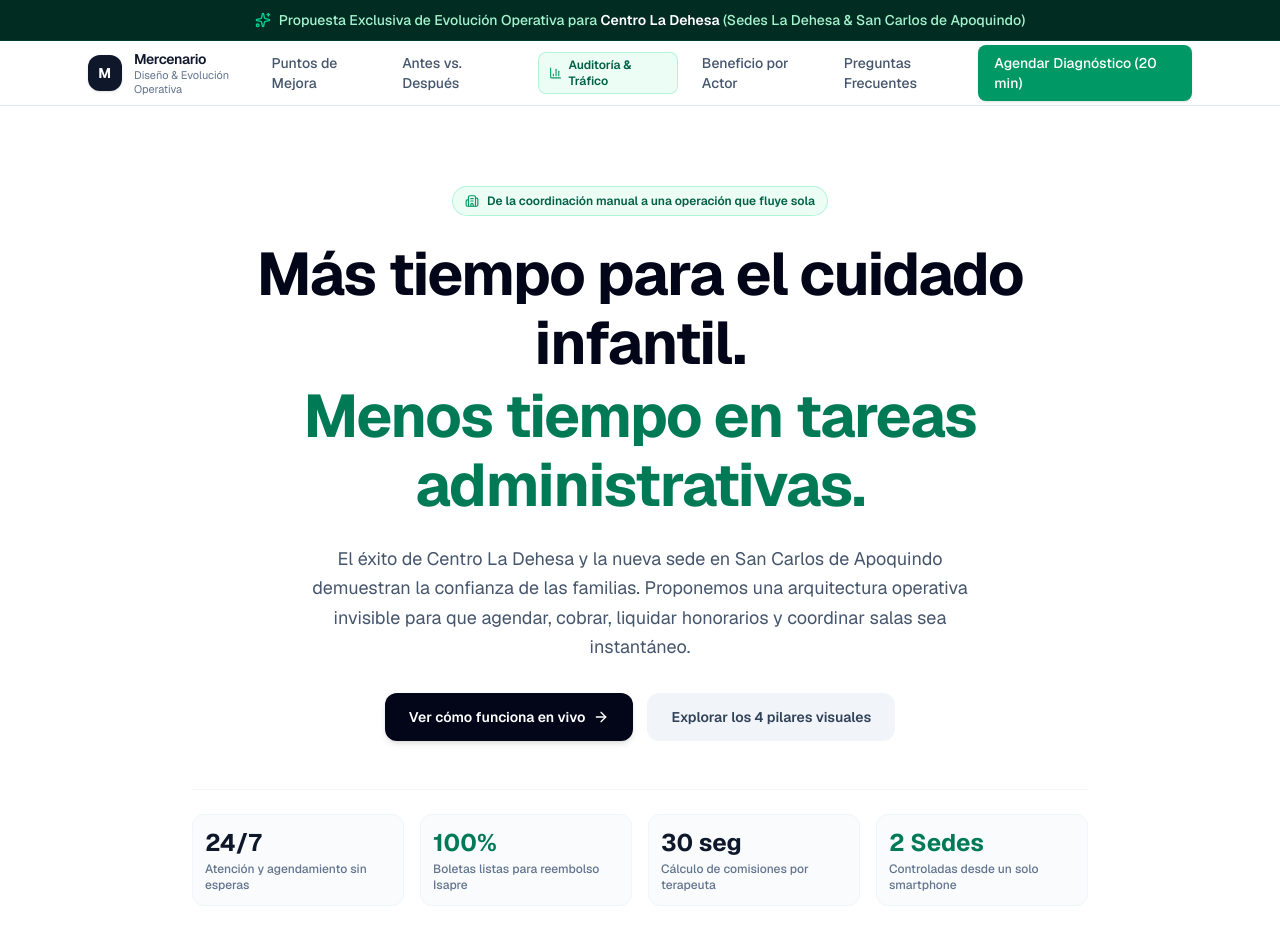
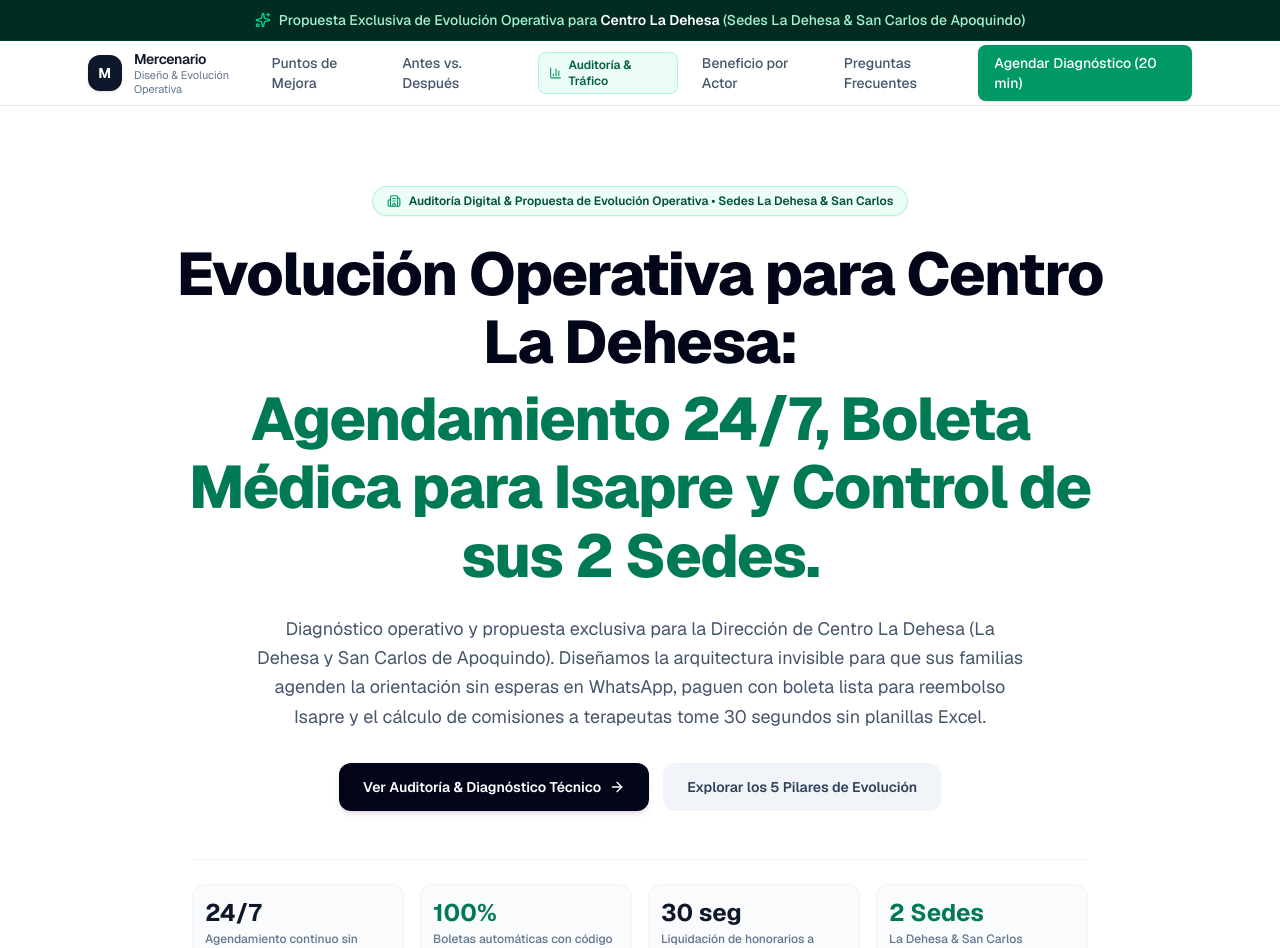
Before and after one commit to Gaz-Style/Mercenario, a Next.js app: page /propuesta/centro-la-dehesa in a window 1280 px wide. Shown: the top 948 px of the page. Built offline with nearby package versions, Linux system fonts and the light colour scheme.

Commit message:
refactor(propuesta): actualizar hero con titulo riguroso y especifico para Centro La Dehesa

```diff
--- a/src/app/propuesta/centro-la-dehesa/page.tsx
+++ b/src/app/propuesta/centro-la-dehesa/page.tsx
@@ -235,35 +235,35 @@ export default function PropuestaCentroLaDehesaPage() {
       {/* Hero Section */}
       <section className="relative overflow-hidden pt-12 pb-16 md:pt-20 md:pb-24 bg-white border-b border-slate-200">
         <div className="max-w-5xl mx-auto px-4 sm:px-6 text-center">
-          <div className="inline-flex items-center gap-2 px-3 py-1.5 rounded-full bg-emerald-50 border border-emerald-200/80 text-emerald-800 text-xs font-semibold mb-6">
+          <div className="inline-flex items-center gap-2 px-3.5 py-1.5 rounded-full bg-emerald-50 border border-emerald-200/80 text-emerald-900 text-xs font-semibold mb-6 shadow-xs">
             <Building2 className="w-3.5 h-3.5 text-emerald-600" />
-            <span>De la coordinación manual a una operación que fluye sola</span>
+            <span>Auditoría Digital & Propuesta de Evolución Operativa • Sedes La Dehesa & San Carlos</span>
           </div>
 
-          <h1 className="text-3xl sm:text-5xl md:text-6xl font-bold tracking-tight text-slate-950 leading-[1.15] mb-6">
-            Más tiempo para el cuidado infantil.{" "}
-            <span className="text-emerald-700 block mt-1">
-              Menos tiempo en tareas administrativas.
+          <h1 className="text-3xl sm:text-5xl md:text-6xl font-extrabold tracking-tight text-slate-950 leading-[1.14] mb-6">
+            Evolución Operativa para Centro La Dehesa:{" "}
+            <span className="text-emerald-700 block mt-2">
+              Agendamiento 24/7, Boleta Médica para Isapre y Control de sus 2 Sedes.
             </span>
           </h1>
 
-          <p className="max-w-2xl mx-auto text-base sm:text-lg text-slate-600 leading-relaxed mb-8">
-            El éxito de Centro La Dehesa y la nueva sede en San Carlos de Apoquindo demuestran la confianza de las familias. Proponemos una arquitectura operativa invisible para que agendar, cobrar, liquidar honorarios y coordinar salas sea instantáneo.
+          <p className="max-w-3xl mx-auto text-base sm:text-lg text-slate-600 leading-relaxed mb-8">
+            Diagnóstico operativo y propuesta exclusiva para la Dirección de Centro La Dehesa (La Dehesa y San Carlos de Apoquindo). Diseñamos la arquitectura invisible para que sus familias agenden la orientación sin esperas en WhatsApp, paguen con boleta lista para reembolso Isapre y el cálculo de comisiones a terapeutas tome 30 segundos sin planillas Excel.
           </p>
 
           <div className="flex flex-col sm:flex-row items-center justify-center gap-3.5 mb-12">
             <a
-              href="#contacto"
+              href="#auditoria"
               className="w-full sm:w-auto inline-flex items-center justify-center gap-2 px-6 py-3.5 rounded-xl text-sm font-semibold text-white bg-slate-950 hover:bg-slate-800 transition shadow-md"
             >
-              <span>Ver cómo funciona en vivo</span>
+              <span>Ver Auditoría & Diagnóstico Técnico</span>
               <ArrowRight className="w-4 h-4" />
             </a>
             <a
               href="#pilares"
               className="w-full sm:w-auto inline-flex items-center justify-center gap-2 px-6 py-3.5 rounded-xl text-sm font-semibold text-slate-700 bg-slate-100 hover:bg-slate-200/80 transition"
             >
-              Explorar los 4 pilares visuales
+              Explorar los 5 Pilares de Evolución
             </a>
           </div>
 
@@ -272,25 +272,25 @@ export default function PropuestaCentroLaDehesaPage() {
             <div className="p-3 bg-slate-50/80 rounded-xl border border-slate-100">
               <div className="text-xl md:text-2xl font-bold text-slate-900">24/7</div>
               <div className="text-xs text-slate-500 font-medium mt-0.5">
-                Atención y agendamiento sin esperas
+                Agendamiento continuo sin perder pacientes por chat
               </div>
             </div>
             <div className="p-3 bg-slate-50/80 rounded-xl border border-slate-100">
               <div className="text-xl md:text-2xl font-bold text-emerald-700">100%</div>
               <div className="text-xs text-slate-500 font-medium mt-0.5">
-                Boletas listas para reembolso Isapre
+                Boletas automáticas con código para reembolso Isapre
               </div>
             </div>
             <div className="p-3 bg-slate-50/80 rounded-xl border border-slate-100">
               <div className="text-xl md:text-2xl font-bold text-slate-900">30 seg</div>
               <div className="text-xs text-slate-500 font-medium mt-0.5">
-                Cálculo de comisiones por terapeuta
+                Liquidación de honorarios a terapeutas sin Excel
               </div>
             </div>
             <div className="p-3 bg-slate-50/80 rounded-xl border border-slate-100">
               <div className="text-xl md:text-2xl font-bold text-emerald-700">2 Sedes</div>
               <div className="text-xs text-slate-500 font-medium mt-0.5">
-                Controladas desde un solo smartphone
+                La Dehesa & San Carlos unificadas en tiempo real
               </div>
             </div>
           </div>
```
